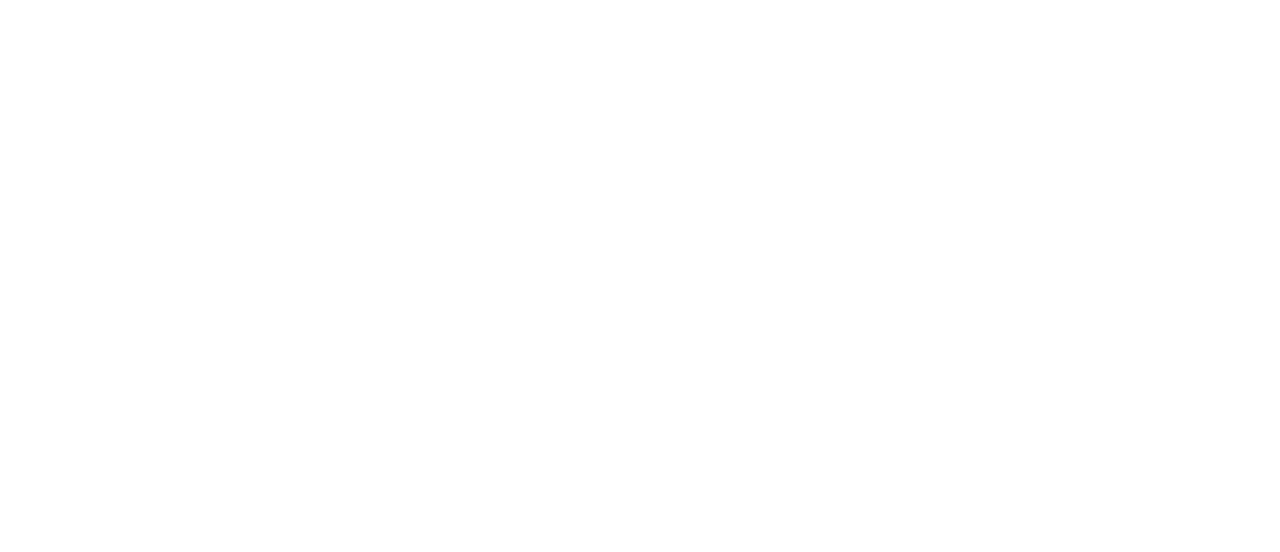
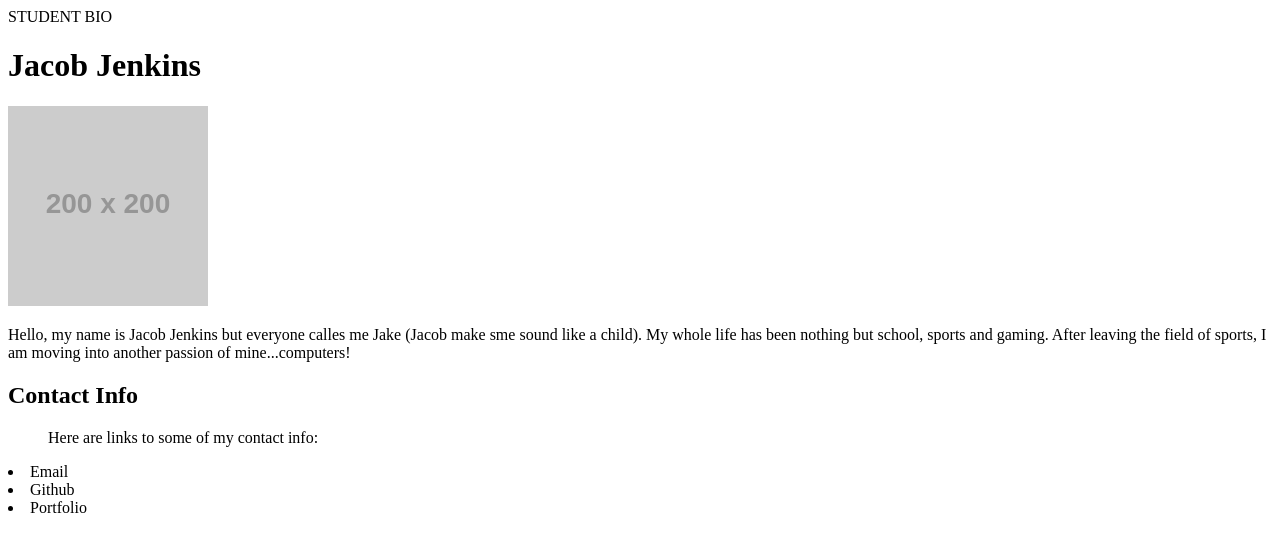
Before and after one commit to jjenkz/student-bio, a plain HTML site: page index.html in a window 1280 px wide. Drawn offline with Linux system fonts and the light colour scheme; placeholder pictures from the web are drawn by us.

Commit message:
made modifications to html and its elements

```diff
--- a/index.html
+++ b/index.html
@@ -1,7 +1,16 @@
 <!DOCTYPE html>
 <html lang="en">
-
-
+    <title>Student Biography</title>
+    <header>STUDENT BIO</header>
+        <h1>Jacob Jenkins</h1>
+            <img src="https://via.placeholder.com/200" alt="This is just a placeholder image.">
+            <p>Hello, my name is Jacob Jenkins but everyone calles me Jake (Jacob make sme sound like a child). My whole life has been nothing but school, sports and gaming. After leaving the field of sports, I am moving into another passion of mine...computers!
+            </p>
+        <h2>Contact Info</h2>
+            <ul>Here are links to some of my contact info:</ul>
+            <li>Email</li>
+            <li>Github</li>
+            <li>Portfolio</li>
 
 
 
```
